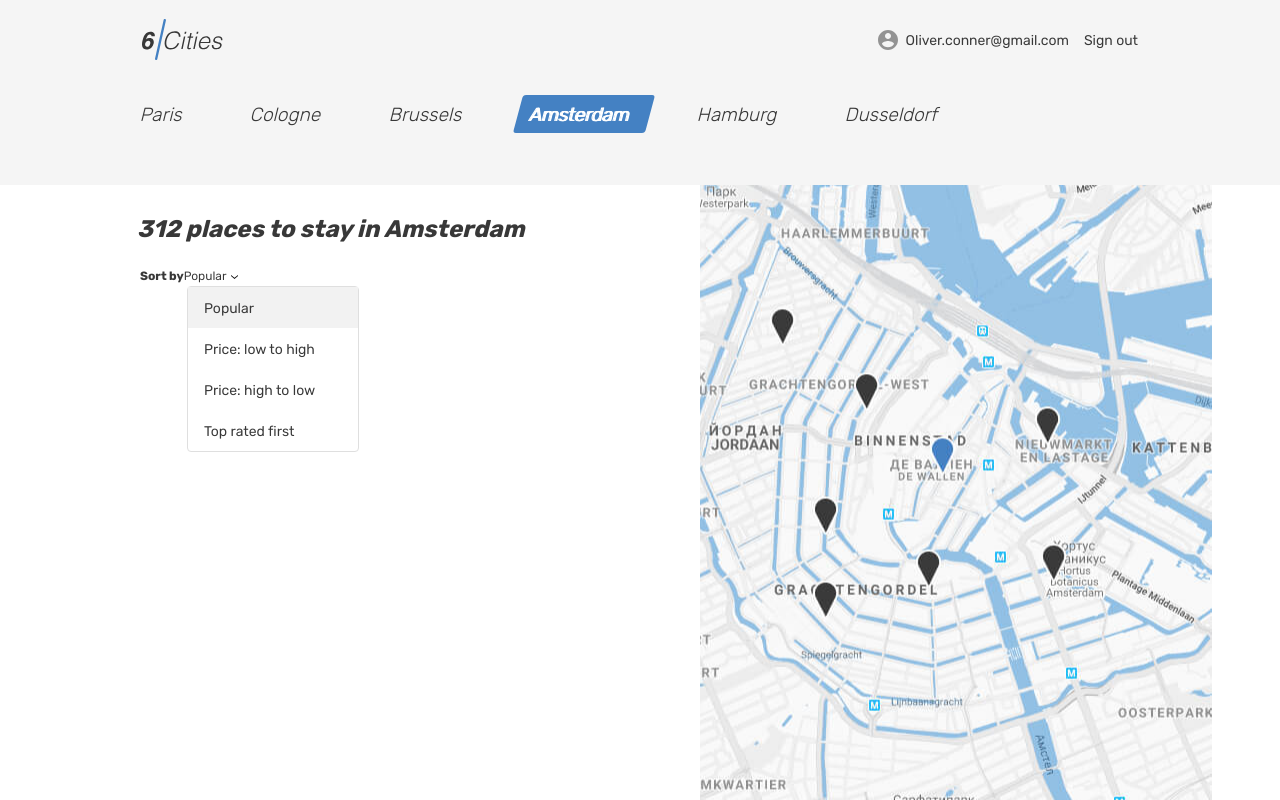
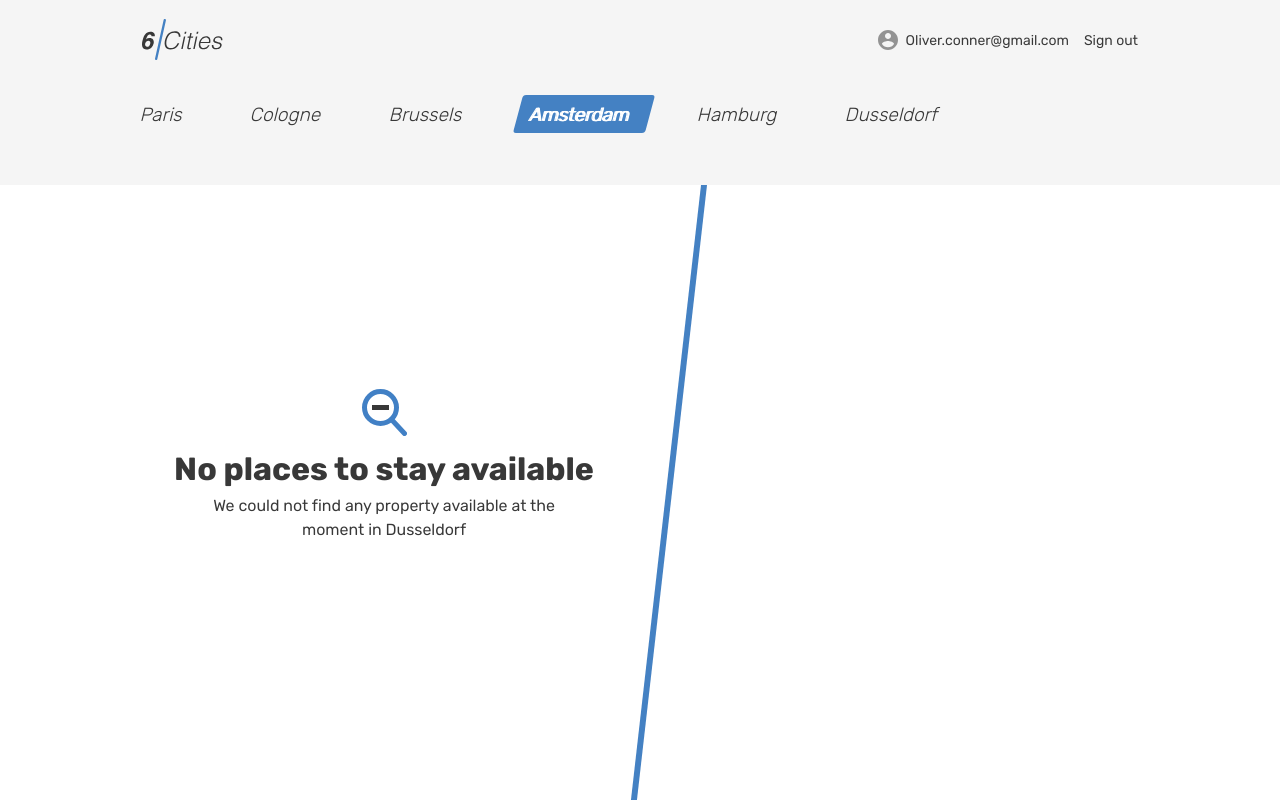
Before and after one commit to RomanSteele/six-cities, a React (Create React App) app in the folder project/: page / in a window 1280 px wide. Built offline with nearby package versions, Linux system fonts and the light colour scheme.

Commit message:
feat: empty list main

```diff
--- /dev/null
+++ b/project/src/components/main-emtpy-list/main-empty-list.tsx
@@ -0,0 +1,20 @@
+
+
+function MainEmptyList():JSX.Element {
+
+  return (
+    <div className="cities">
+    <div className="cities__places-container cities__places-container--empty container">
+      <section className="cities__no-places">
+        <div className="cities__status-wrapper tabs__content">
+          <b className="cities__status">No places to stay available</b>
+          <p className="cities__status-description">We could not find any property available at the moment in Dusseldorf</p>
+        </div>
+      </section>
+      <div className="cities__right-section"></div>
+    </div>
+  </div>
+  )
+
+}
+export default MainEmptyList;
--- a/project/src/pages/main-page/main-page.tsx
+++ b/project/src/pages/main-page/main-page.tsx
@@ -1,11 +1,14 @@
 import CardsList from "../../components/cards-list/cards-list";
 import CitiesSortingTabs from "../../components/cities-sorting/cities-sorting";
 import Header from "../../components/header/header";
+import MainEmptyList from "../../components/main-emtpy-list/main-empty-list";
 import MapComponent from "../../components/map-component/map-component";
 import OptionsSorting from "../../components/options-sorting/options-sorting";
 
 
 function MainPage ():JSX.Element {
+
+  const properties = []
 
   return (
     <div className="page page--gray page--main">
@@ -15,6 +18,12 @@ function MainPage ():JSX.Element {
     <main className="page__main page__main--index">
 
         <CitiesSortingTabs/>
+
+{properties.length < 1 ?
+
+  <MainEmptyList/>
+
+  :
 
       <div className="cities">
         <div className="cities__places-container container">
@@ -36,6 +45,7 @@ function MainPage ():JSX.Element {
           </div>
         </div>
       </div>
+      }
     </main>
   </div>
   )
```
